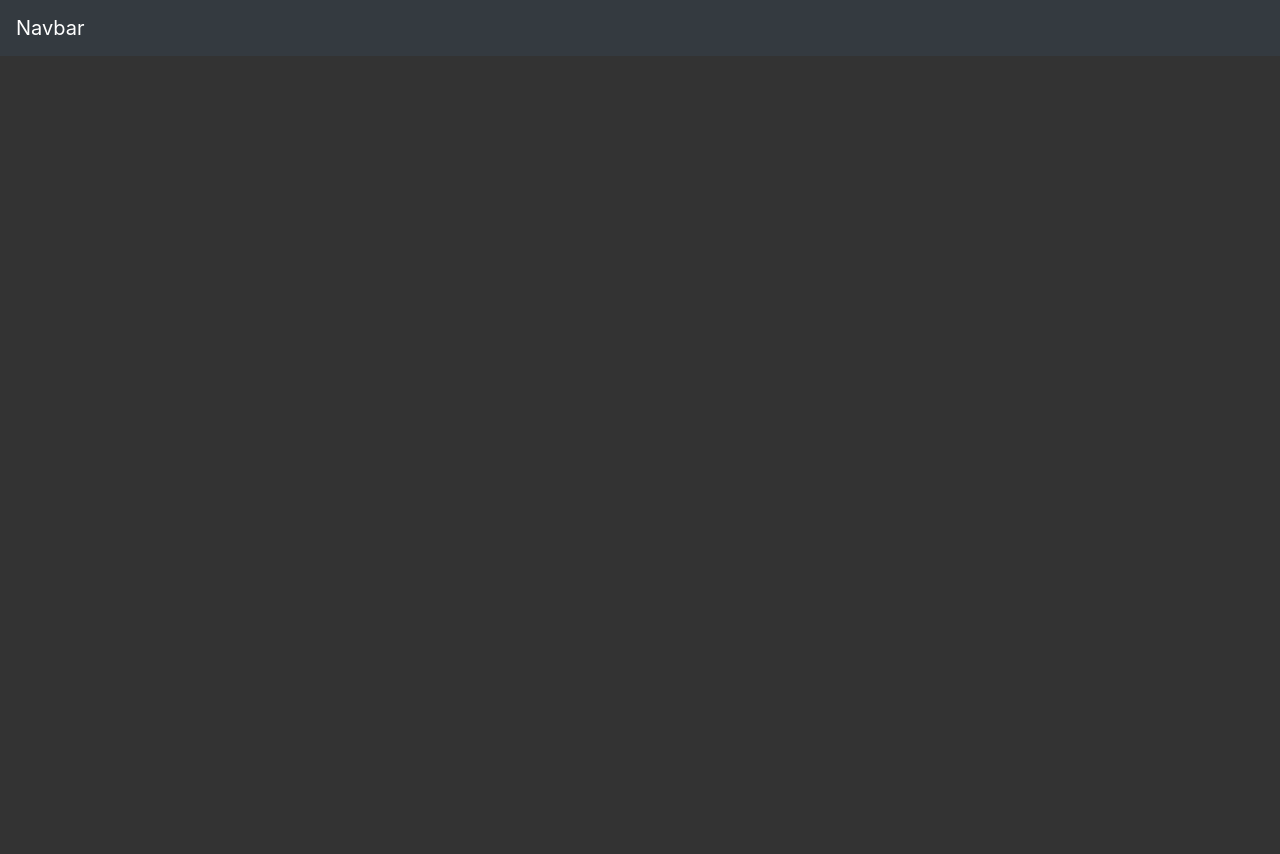
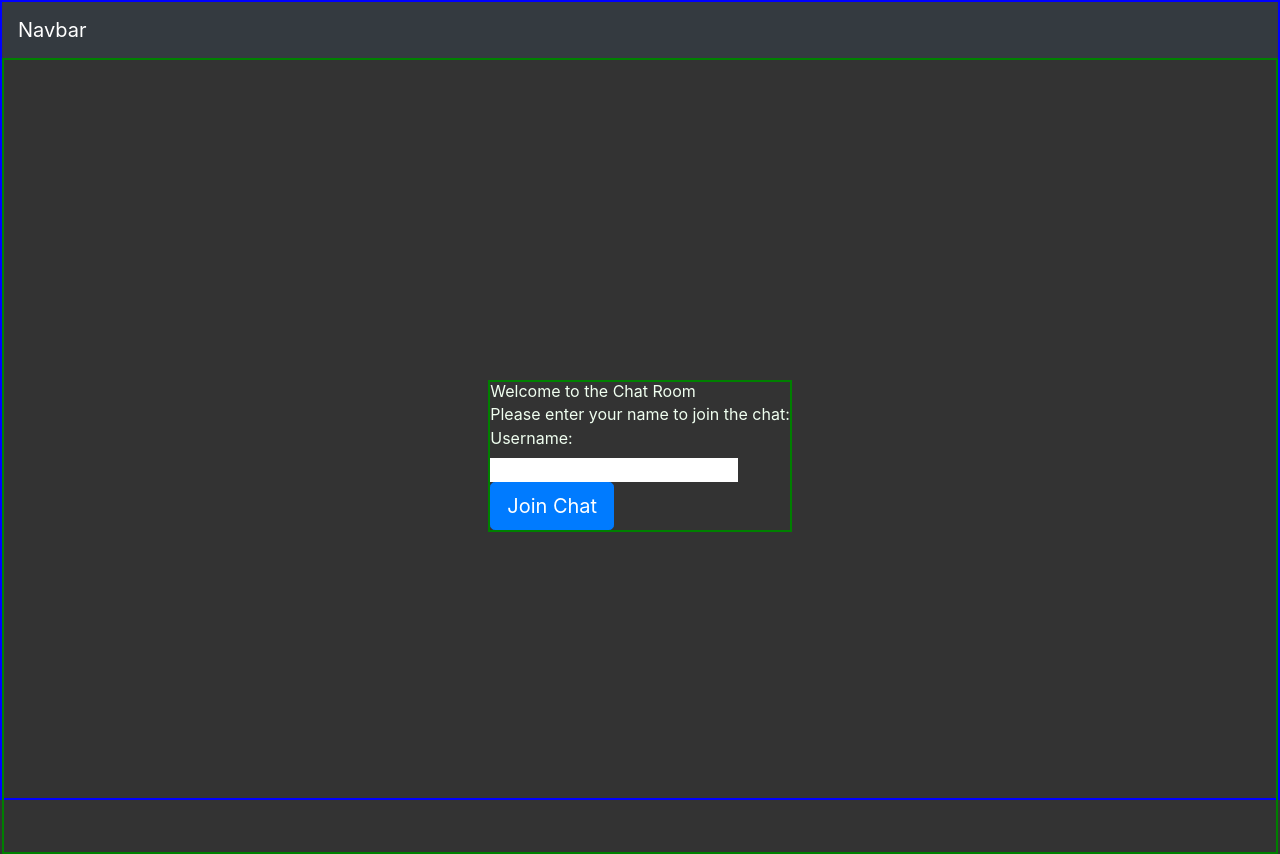
Before and after one commit to jishnu0712/chat-app, a PHP site: page / in a window 1280 px wide. Before the commit the page ends 56 px from the top, so only its background shows below. Run offline with PHP 8.4, Linux system fonts and the light colour scheme; some libraries are stand-ins or nearby versions.

Commit message:
added landing page

```diff
--- a/index.php
+++ b/index.php
@@ -14,12 +14,11 @@
 
 </head>
 
-<body>
+<body class="border-red-500" style="border: 2px solid blue;">
     <!-- navbar -->
     <nav class="navbar navbar-expand-lg navbar-dark bg-dark">
         <a class="navbar-brand" href="#">Navbar</a>
-        <button class="navbar-toggler" type="button" data-toggle="collapse" data-target="#navbarSupportedContent"
-            aria-controls="navbarSupportedContent" aria-expanded="false" aria-label="Toggle navigation">
+        <button class="navbar-toggler" type="button" data-toggle="collapse" data-target="#navbarSupportedContent" aria-controls="navbarSupportedContent" aria-expanded="false" aria-label="Toggle navigation">
             <span class="navbar-toggler-icon"></span>
         </button>
 
@@ -32,8 +31,7 @@
                     <a class="nav-link" href="#">Link</a>
                 </li>
                 <li class="nav-item dropdown">
-                    <a class="nav-link dropdown-toggle" href="#" id="navbarDropdown" role="button"
-                        data-toggle="dropdown" aria-haspopup="true" aria-expanded="false">
+                    <a class="nav-link dropdown-toggle" href="#" id="navbarDropdown" role="button" data-toggle="dropdown" aria-haspopup="true" aria-expanded="false">
                         Dropdown
                     </a>
                     <div class="dropdown-menu" aria-labelledby="navbarDropdown">
@@ -53,10 +51,19 @@
             </form>
         </div>
     </nav>
-
+    <main class="flex justify-center items-center h-100" style="border: 2px solid green;">
+        <div class="justify-center items-center " style="border:2px solid green;">
+            <h1>Welcome to the Chat Room</h1>
+            <p>Please enter your name to join the chat:</p>
+            <form>
+                <label for="username">Username:</label><br>
+                <input type="text" id="username" name="username"><br>
+                <input type="submit" value="Join Chat" class="btn btn-lg btn-primary">
+            </form>
+        </div>
+    </main>
     <!-- Including Bootstrap JS (with its jQuery dependency) so that dynamic components work -->
-    <script src="https://code.jquery.com/jquery-1.12.4.min.js"
-        integrity="sha256-ZosEbRLbNQzLpnKIkEdrPv7lOy9C27hHQ+Xp8a4MxAQ=" crossorigin="anonymous"></script>
+    <script src="https://code.jquery.com/jquery-1.12.4.min.js" integrity="sha256-ZosEbRLbNQzLpnKIkEdrPv7lOy9C27hHQ+Xp8a4MxAQ=" crossorigin="anonymous"></script>
     <script src="https://stackpath.bootstrapcdn.com/bootstrap/4.3.1/js/bootstrap.min.js"></script>
 </body>
 
```
